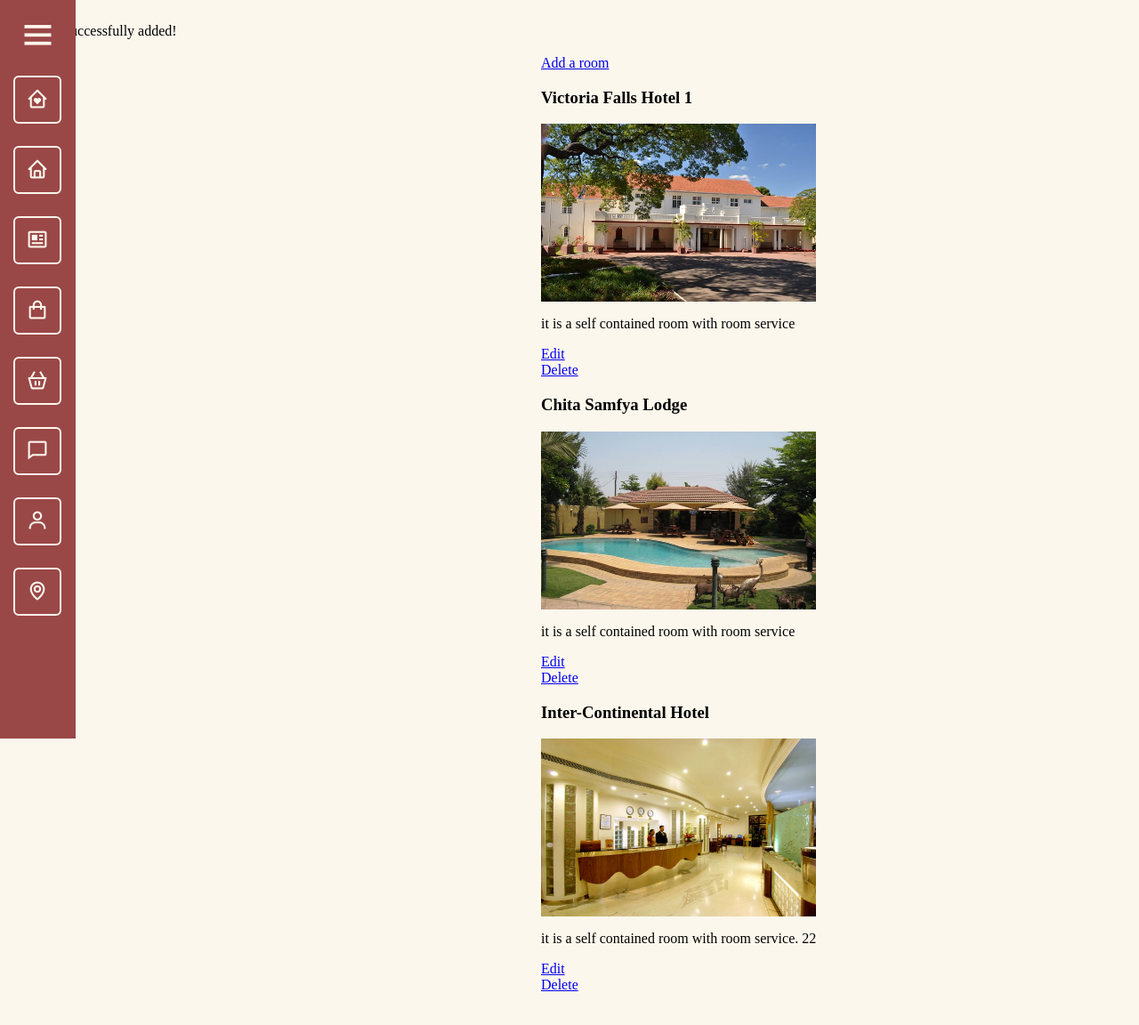
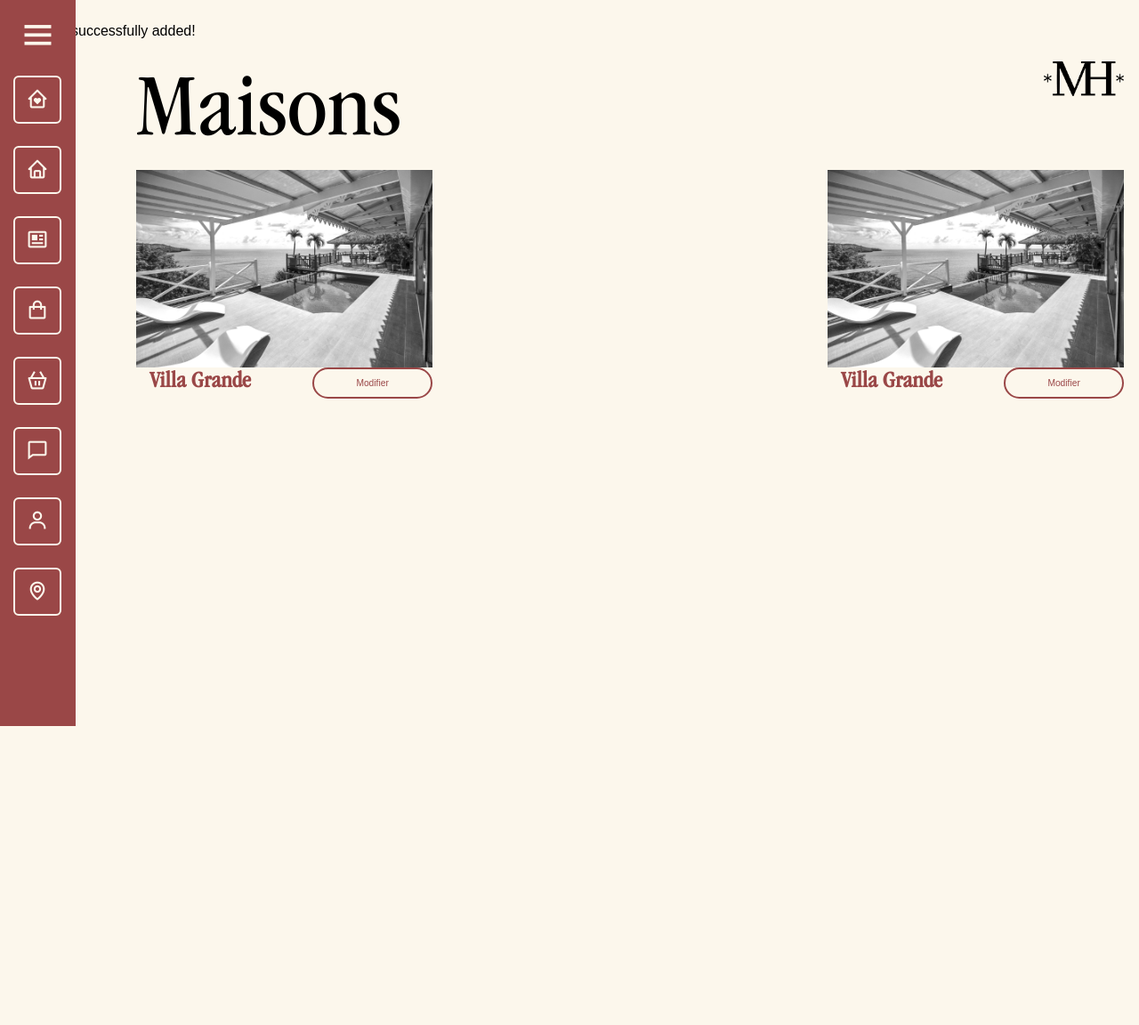
Before and after one commit to iamthesouthvibe/Projet_muriel, a PHP site: page /admin/rooms.php in a window 1280 px wide. Shown: the whole page at 89% size. After the commit the page ends 816 px from the top, so only its background shows below. Run offline with PHP 8.4, Linux system fonts and the light colour scheme; a user stored in the database is signed in; data comes from the database, SQL or seed files in the repository; data that the repository does not hold is empty.

Commit message:
update rooms admin

```diff
--- a/admin/css/style.css
+++ b/admin/css/style.css
@@ -27,7 +27,11 @@ body {
     min-height: 100vh;
     width: 100%;
     background-color: #FCF7EC;
+    font-family: sans-serif;
+    overflow-x: hidden;
   }
+
+  /* ### Début style Side bar admin page  ### */
 
   .sidebar {
     position: fixed;
@@ -176,6 +180,11 @@ body {
     background: #FCF7EC;
   }
 
+  .sidebar ul li a:hover .links_name {
+    color: #000;
+    background: #FCF7EC;
+  }
+
   .sidebar.active ul li {
     width: 100%;
   }
@@ -190,9 +199,10 @@ body {
   }
 
   .sidebar .links_name {
-    font-family: NeueMontreal-Regular;
+    font-family: sans-serif;
     pointer-events: none;
     opacity: 0;
+    color: #FCF7EC;
   }
 
   .sidebar.active .links_name {
@@ -203,7 +213,8 @@ body {
   .sidebar .profile_content {
     position: absolute;
     color: #FCF7EC;
-    bottom: 0;
+    background-color: #E5E5E5;
+    bottom: 15px;
     left: 0;
     width: 100%;
   }
@@ -237,6 +248,7 @@ body {
 
   .profile .profile_details .name_job {
     margin-left: 10px;
+    color: black;
   }
 
   .profile .profile_details .name {
@@ -251,7 +263,7 @@ body {
 
   .profile #log_out {
     position: absolute;
-    bottom: 5px;
+    bottom: 25px;
     left: 50%;
     transform: translateX(-50%);
     min-width: 50px;
@@ -259,8 +271,81 @@ body {
     font-size: 20px;
     border-radius: 6px;
     text-align: center;
+    font-size: 29px;
+    color: black;
   }
 
   .sidebar.active .profile #log_out {
     left: 88%;
   }
+
+   /* ### Fin style Side bar admin page  ### */
+
+
+    /* ### Début style page admin header  ### */
+
+.admin_page {
+    margin: 25px 25px 25px 145px;
+}
+
+
+.admin_page .header_admin {
+    display: flex;
+    justify-content: space-between;
+}
+
+.admin_page .header_admin h1 {
+    font-family: ITCGaramondStd-BkNarrow;
+    font-style: normal;
+    font-weight: normal;
+    font-size: 102px;
+    margin: 0;
+}
+
+
+.admin_page .header_admin img {
+    width: 90px;
+    height: 39px;
+}
+
+.admin_page_maison {
+    display: flex;
+    justify-content: space-between;
+}
+
+.admin_page_maison_container {
+    width: 30%;
+}
+
+.admin_page_maison_container img {
+    width: 100%;
+}
+
+.admin_page_maison_title {
+    display: flex;
+    justify-content: space-between;
+    margin-left: 15px;
+    align-items: center;
+}
+
+.admin_page_maison_title h2 {
+    font-family: ITCGaramondStd-BkNarrow;
+    color: #9A4747;
+    font-size: 2vw;
+    margin: 0;
+}
+
+.admin_page_maison_title button {
+    border: 2px solid #9A4747;
+    box-sizing: border-box;
+    border-radius: 40px;
+    width: 134.8px;
+    height: 34.66px;
+    background-color: transparent;
+}
+
+.admin_page_maison_title button a {
+    color: #9A4747;
+    text-decoration: none;
+    font-size: 0.8vw;
+}
--- a/admin/includes/navigation.php
+++ b/admin/includes/navigation.php
@@ -57,7 +57,7 @@
         <span class="tooltip">Utilisateurs</span>
       </li>
       <li>
-        <a href="">
+        <a href="../index.php">
         <i class='bx bx-map' ></i>
           <span class="links_name">Visite site</span>
         </a>
@@ -68,15 +68,15 @@
       <div class="profile_content">
         <div class="profile">
           <div class="profile_details">
-            <img src="https://www.w3schools.com/images/lamp.jpg" alt="" srcset="">
+            <img src="/assets/jpg/Muriel.png" alt="" srcset="">
             <div class="name_job">
               <div class="name">Muriel Coutellier</div>
               <div class="job">Admin & Editeur</div>
             </div>
-            <a href="logout.php">
+          </div>
+          <a href="logout.php">
               <i class='bx bx-log-out' id="log_out"></i>
             </a>
-          </div>
         </div>
       </div>
     <?php endif ?>
--- a/admin/rooms.php
+++ b/admin/rooms.php
@@ -1,7 +1,7 @@
 <?php
-require_once $_SERVER['DOCUMENT_ROOT'].'/core/core.php';
+require_once $_SERVER['DOCUMENT_ROOT'] . '/core/core.php';
 require_once('../helpers/helpers.php');
-if(!is_logged_in()){
+if (!is_logged_in()) {
     login_error_check();
 }
 
@@ -11,7 +11,7 @@ include 'includes/navigation.php';
 
 $sql = $db->query("SELECT * FROM rooms");
 
-if(isset($_GET['delete'])){
+if (isset($_GET['delete'])) {
     $toDeleteRoom = $_GET['delete'];
     $sql1 = $db->query("SELECT * FROM rooms WHERE id = '$toDeleteRoom' LIMIT 1");
     $fetch = mysqli_fetch_assoc($sql1);
@@ -26,49 +26,60 @@ if(isset($_GET['delete'])){
 
 
 ?>
+<!--
+<div class="w3-container w3-main" style="margin-left:200px;" >
 
-<div class="w3-container w3-main" style="margin-left:600px; position:absolute" >
-<!--
-  <header class="w3-container w3-purple">
-   <span class="w3-opennav w3-xlarge w3-hide-large" onclick="w3_open()">☰</span>
-   <h2 class="text-center">Rooms</h2>
- </header>-->
     <div class="row"><br />
         <div class="col-md-12">
             <a href="add_room.php" class="btn btn-primary pull-right">Add a room</a>
         </div>
 
-        <?php while($room = mysqli_fetch_assoc($sql)): ?>
+        <?php // while($room = mysqli_fetch_assoc($sql)):
+        ?>
             <div class="col-md-3">
-                <h3 class="text-center"><?= $room['room_number'];?></h3>
-                <img src="../<?= $room['photo'];?>" class="img-thumbnail" style="width:100%; height:200px" alt="pic">
+                <h3 class="text-center"><?= $room['room_number']; ?></h3>
+                <img src="../<?= $room['photo']; ?>" class="img-thumbnail" style="width:100%; height:200px" alt="pic">
                 <div class="section">
                     <section>
-                        <p><?= $room['details'];?></p>
+                        <p><?= $room['details']; ?></p>
                     </section>
                 </div>
                 <div class="row">
                     <div class="col-md-6">
-                        <a href="add_room.php?edit=<?=$room['id'];?>" class="btn btn-primary btn-block ">Edit</a>
+                        <a href="add_room.php?edit=<?= $room['id']; ?>" class="btn btn-primary btn-block ">Edit</a>
                     </div>
                     <div class="col-md-6">
-                         <a href="rooms.php?delete=<?=$room['id'];?>" class="btn btn-danger btn-block">Delete</a>
+                         <a href="rooms.php?delete=<?= $room['id']; ?>" class="btn btn-danger btn-block">Delete</a>
                     </div>
                 </div>
             </div>
-        <?php endwhile; ?>
+        <?php // endwhile;
+        ?>
 
     </div>
     <br /><br />
 </div>
-<script>
-function w3_open() {
-  document.getElementsByClassName("w3-sidenav")[0].style.display = "block";
-}
-function w3_close() {
-  document.getElementsByClassName("w3-sidenav")[0].style.display = "none";
-}
-</script>
+        -->
 
-<script src="js/jquery-1.11.2.min.js"></script>
-<script src="js/bootstrap.js"></script
+<div class="admin_page">
+    <div class="header_admin">
+        <h1>Maisons</h1>
+        <img src="../assets/png/LOGO_ANCIEN.png" alt="Logo Muriel">
+    </div>
+    <div class="admin_page_maison">
+        <div class="admin_page_maison_container">
+            <img src="/assets/jpg/images page d'accueil/Villa-grande-Anse-Martinique02.jpg" alt="" srcset="">
+            <div class="admin_page_maison_title">
+                <h2>Villa Grande</h2>
+                <button><a href="">Modifier</a></button>
+            </div>
+        </div>
+        <div class="admin_page_maison_container">
+            <img src="/assets/jpg/images page d'accueil/Villa-grande-Anse-Martinique02.jpg" alt="" srcset="">
+            <div class="admin_page_maison_title">
+                <h2>Villa Grande</h2>
+                <button><a href="">Modifier</a></button>
+            </div>
+        </div>
+    </div>
+</div>
```
Lines whose indentation alone changed are shown as unchanged.
